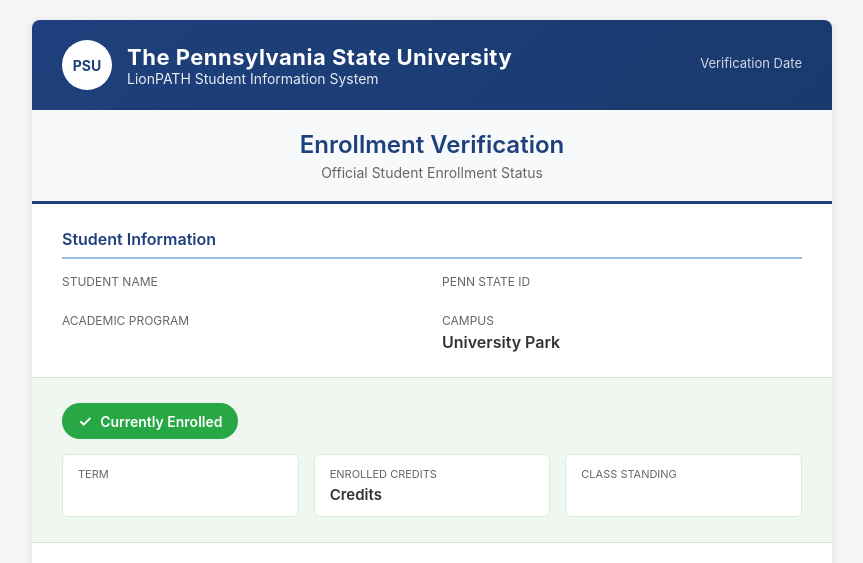
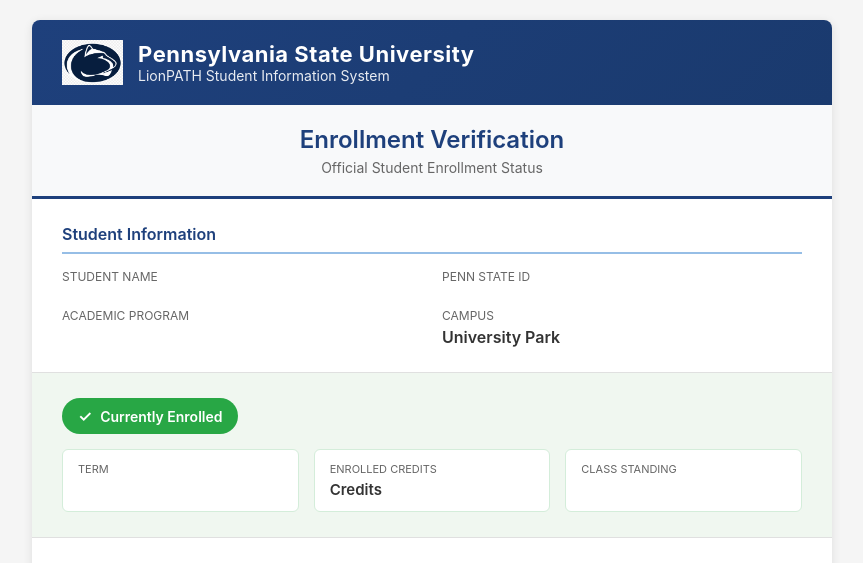
Before and after one commit to Cruisero/VerifyKey, a Python web app: template backend-python/templates/LionPATH/enrollment_verification.html in a window 1280 px wide. Shown: the top 563 px of the page, without its empty margins (208-1071 px from the left). Run offline with Jinja, Linux system fonts and the light colour scheme; the template is opened without the code that fills it, so the values that code supplies are empty.

Commit message:
Replace PSU text mark with Nittany Lion logo and remove header-right

```diff
--- a/backend-python/templates/LionPATH/enrollment_verification.html
+++ b/backend-python/templates/LionPATH/enrollment_verification.html
@@ -299,15 +299,11 @@
         <!-- Header with Penn State Branding -->
         <div class="header">
             <div class="logo-area">
-                <div class="psu-mark">PSU</div>
+                <img src="psu_logo.png" alt="Penn State" style="height: 45px; width: auto;">
                 <div class="brand-text">
-                    <span class="university">The Pennsylvania State University</span>
+                    <span class="university">Pennsylvania State University</span>
                     <span class="system">LionPATH Student Information System</span>
                 </div>
-            </div>
-            <div class="header-right">
-                <div class="date-label">Verification Date</div>
-                <div class="date-value">{{verification_date}}</div>
             </div>
         </div>
 
```
Also changed, not shown: backend-python/templates/LionPATH/psu_logo.png (added).
